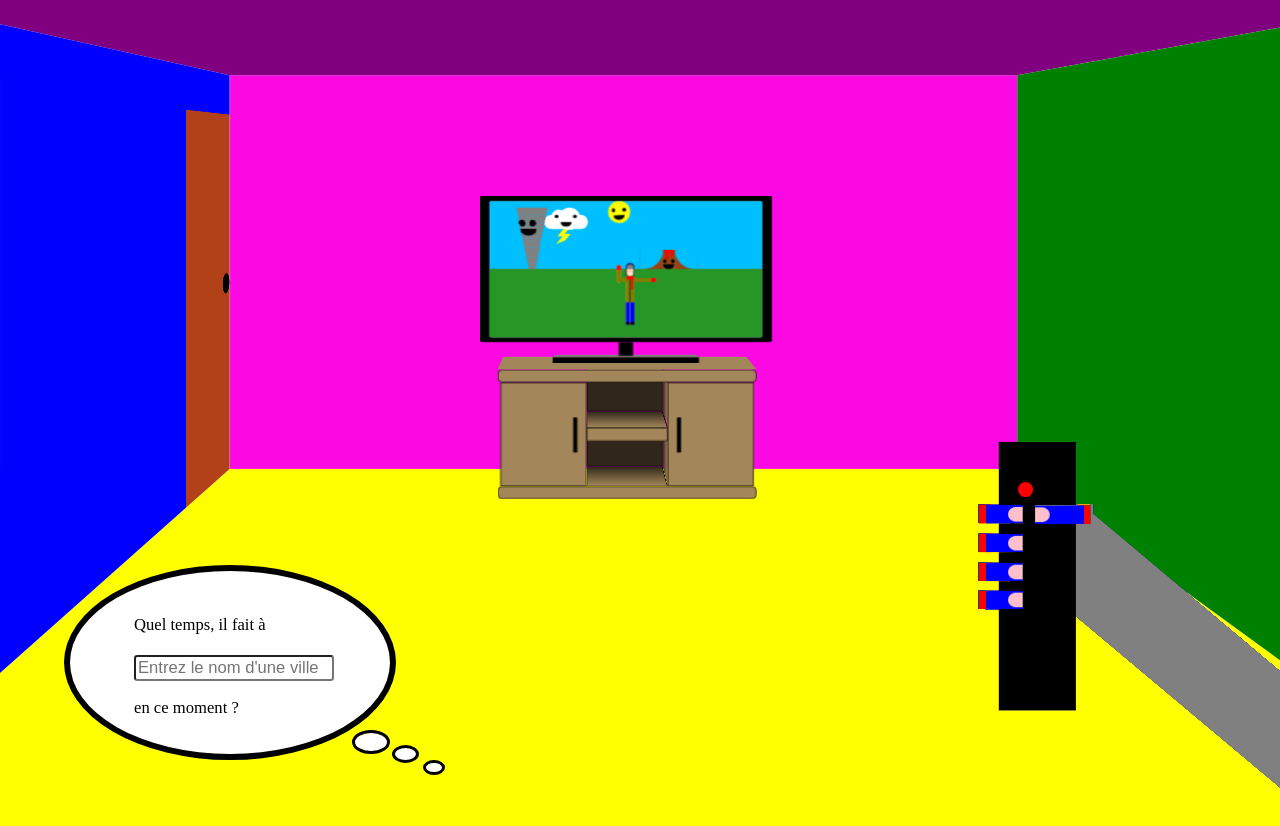
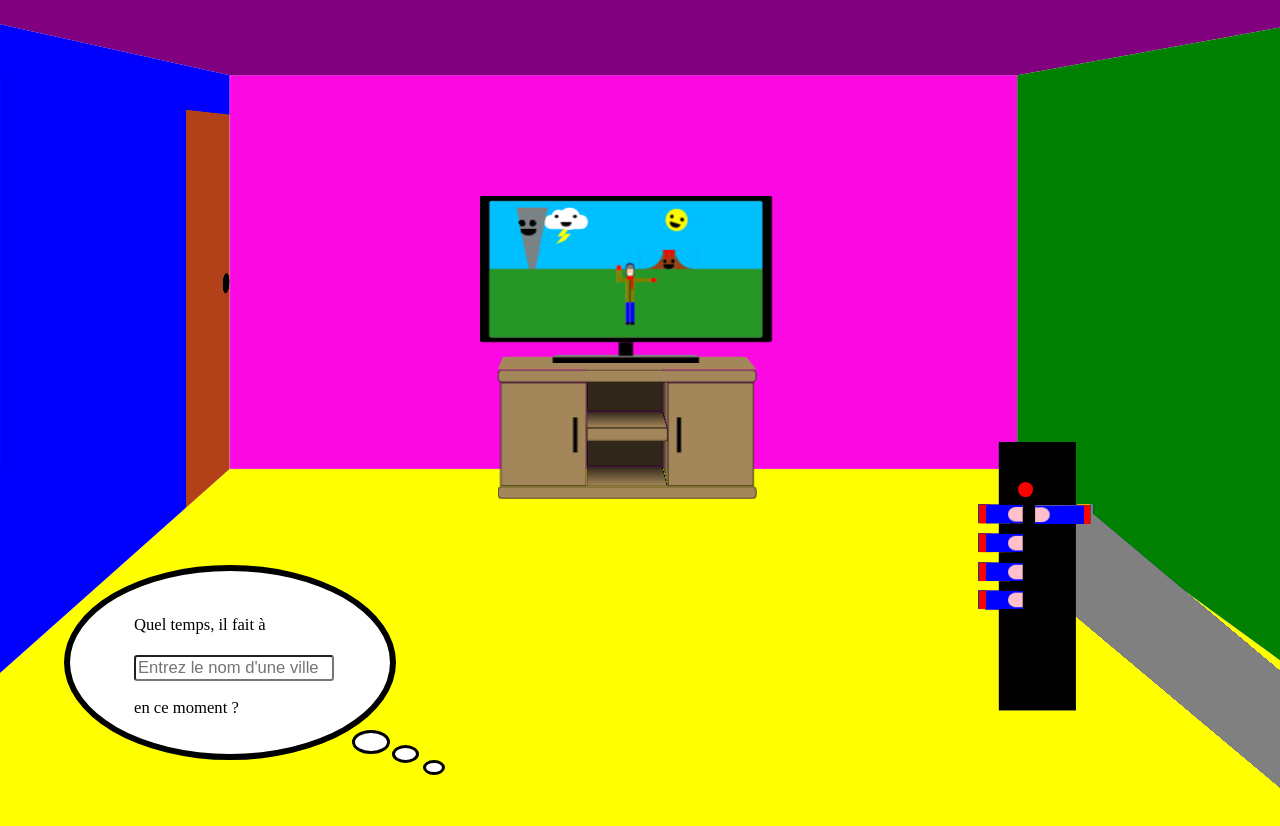
Before and after one commit to Skyrlon/weather-animation, a Vue app: page /#/ in a window 1280 px wide. Shown: the top 826 px of the page. Built offline with nearby package versions, Linux system fonts and the light colour scheme.

Commit message:
position of celestialbodies is now dependent of props of WeatherElements

```diff
--- a/src/components/CelestialBodies.vue
+++ b/src/components/CelestialBodies.vue
@@ -1,6 +1,6 @@
 <template>
   <div id="celestial_trajectory"
-  :style="posOfCelestialBody(hour)"
+  :style="posOfCelestialBody(hour, rise, timeBetweenRiseAndSet)"
   >
     <div id="celestial_body">
       <div :class="celestialBody">
@@ -23,11 +23,13 @@ export default {
   props: {
     celestialBody: String,
     hour: Number,
+    rise: Number,
+    timeBetweenRiseAndSet: Number,
   },
   methods: {
-    posOfCelestialBody(time) {
-      let timeAfterSunrise = time - 8*3600;
-      let degree = timeAfterSunrise*110/34200 + 45;
+    posOfCelestialBody(time, riseTime, riseToSet) {
+      let timeAfterSunrise = time - riseTime;
+      let degree = timeAfterSunrise*110/riseToSet + 45;
       return `transform: rotate(${degree}deg);`
     }
   }
--- a/src/components/WeatherElements.vue
+++ b/src/components/WeatherElements.vue
@@ -29,7 +29,12 @@
     </div>
     <rain-fall :rainIntensity="precipitationIntensity" v-if="isRaining" />
     <snow-fall :snowIntensity="precipitationIntensity" v-if="isSnowing" />
-    <celestial-bodies :celestialBody="celestialBodyName" :hour="hourOfTheDay"/>
+    <celestial-bodies
+      :celestialBody="celestialBodyName"
+      :hour="unixToSeconds(hourOfTheDay + timeZone)"
+      :rise="unixToSeconds(sunrise + timeZone)"
+      :timeBetweenRiseAndSet="unixToSeconds(durationBetweenRiseAndSet)"
+    />
   </div>
 </template>
 
@@ -49,12 +54,29 @@ export default {
   },
   data() {
     return {
-      precipitationIntensity: 'light',
+      precipitationIntensity: "light",
       isRaining: false,
       isSnowing: false,
       celestialBodyName: "sun",
-      hourOfTheDay: 12*3600,
+      hourOfTheDay: 1604955743, //unix, UTC
+      sunrise: 1604933052, //unix, UTC
+      sunset: 1604970182, //unix, UTC
+      timeZone: -28800, //in seconds
     };
+  },
+  computed: {
+    durationBetweenRiseAndSet() {
+      return this.sunset - this.sunrise;
+    },
+  },
+  methods: {
+    unixToSeconds(time) {
+      let timeInSeconds = new Date(time * 1000);
+      let hours = timeInSeconds.getUTCHours();
+      let minutes = timeInSeconds.getUTCMinutes();
+      let seconds = timeInSeconds.getUTCSeconds();
+      return (hours * 3600 + minutes * 60 + seconds);
+    },
   },
 };
 </script>
```
